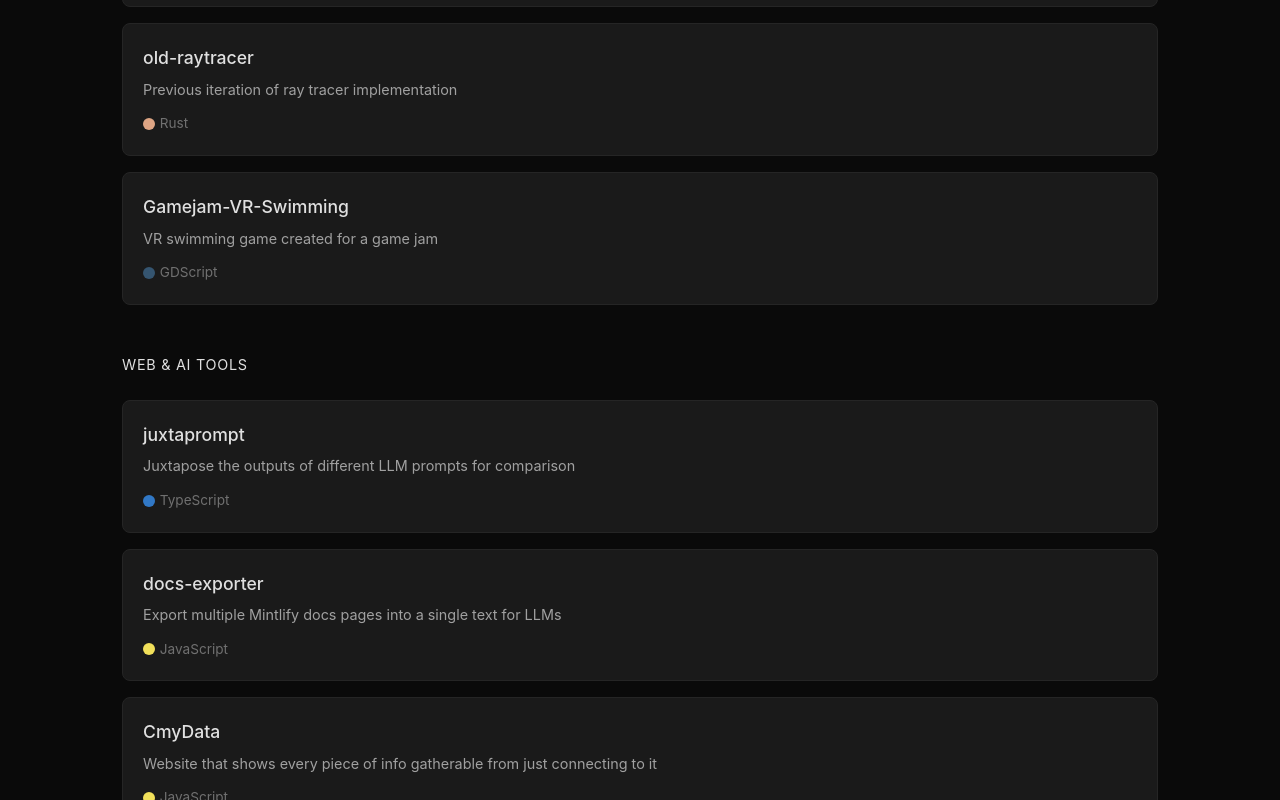
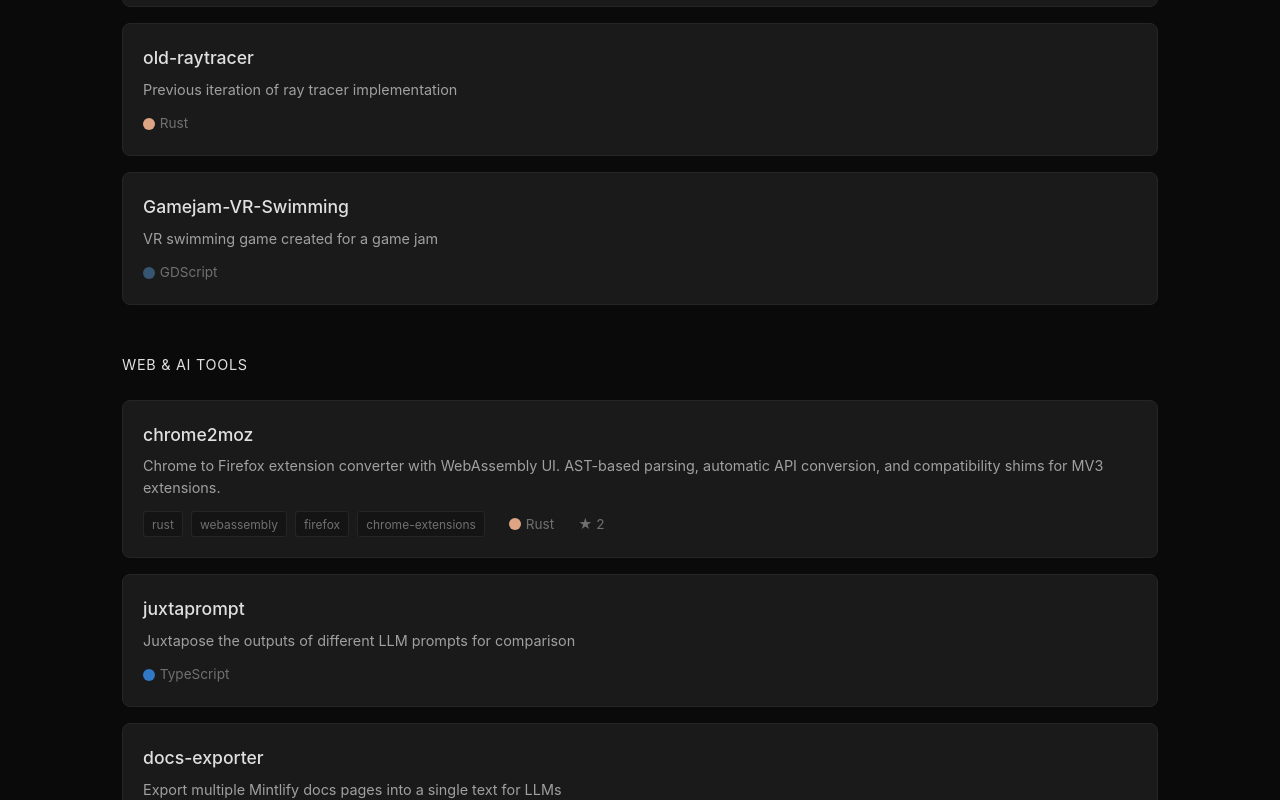
Before and after one commit to OtsoBear/otsobear.github.io, a plain HTML site: page index.html in a window 1280 px wide. Shown: the part 1535-2335 px from the top of the page. Drawn offline with Linux system fonts and the light colour scheme.

Commit message:
add chrome2moz project details and link to the homepage

```diff
--- a/index.html
+++ b/index.html
@@ -255,6 +255,7 @@
             <a href="https://github.com/OtsoBear" class="link">GitHub</a>
             <a href="https://otso.veistera.com" class="link">otso.veistera.com</a>
             <a href="https://otsobear.github.io/CmyData" class="link">CmyData</a>
+            <a href="https://otsobear.github.io/chrome2moz" class="link">chrome2moz</a>
             <a href="https://otso.veistera.com/translate" class="link">LaTeX Translator</a>
             <a href="https://chromewebstore.google.com/detail/latextocalc/nangjgcfgoikendjhgbcmobbcpijdcjn" class="link">LatexToCalc Extension</a>
         </div>
@@ -430,6 +431,30 @@
         <section class="section">
             <h2>Web & AI Tools</h2>
             <div class="repo-grid">
+                <div class="repo-card">
+                    <div class="repo-info">
+                        <div class="repo-title">chrome2moz</div>
+                        <div class="repo-description">
+                            Chrome to Firefox extension converter with WebAssembly UI. AST-based parsing, automatic API conversion, and compatibility shims for MV3 extensions.
+                        </div>
+                        <div class="repo-meta">
+                            <div class="repo-tags">
+                                <span class="tag">rust</span>
+                                <span class="tag">webassembly</span>
+                                <span class="tag">firefox</span>
+                                <span class="tag">chrome-extensions</span>
+                            </div>
+                            <div class="repo-lang">
+                                <span class="lang-dot lang-rust"></span>
+                                Rust
+                            </div>
+                            <div class="repo-stats">
+                                <span class="stat">★ 2</span>
+                            </div>
+                        </div>
+                    </div>
+                </div>
+
                 <div class="repo-card">
                     <div class="repo-info">
                         <div class="repo-title">juxtaprompt</div>
```
